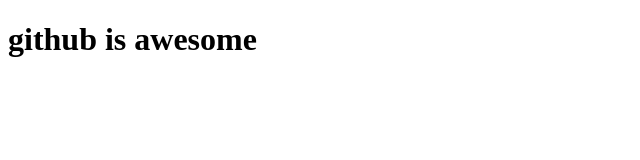
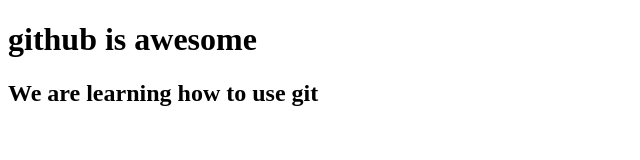
Before and after one commit to mohosinabdullah/my-first-repo, a plain HTML site: page index.html in a window 1280 px wide. Shown: the whole page, without its empty margins (0-640 px from the left). Drawn offline with Linux system fonts and the light colour scheme.

Commit message:
add text to index.html

```diff
--- a/index.html
+++ b/index.html
@@ -8,5 +8,6 @@
 </head>
 <body>
     <h1>github is awesome</h1>
+    <h2>We are learning how to use git</h2>
 </body>
 </html>
```
